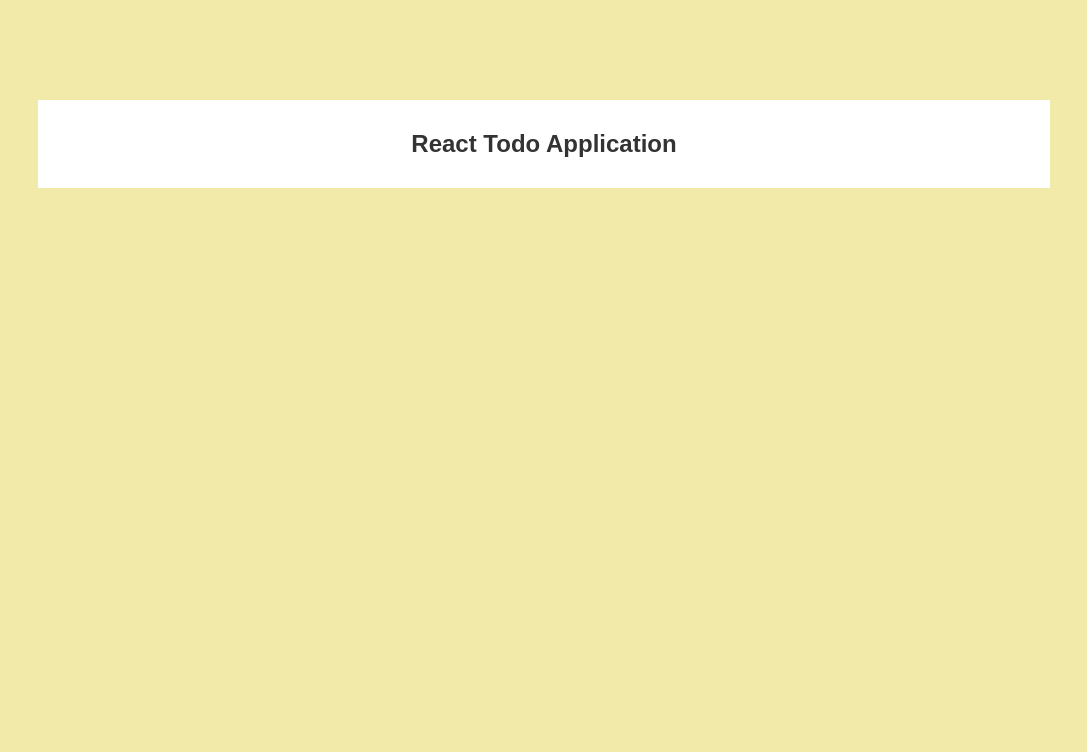
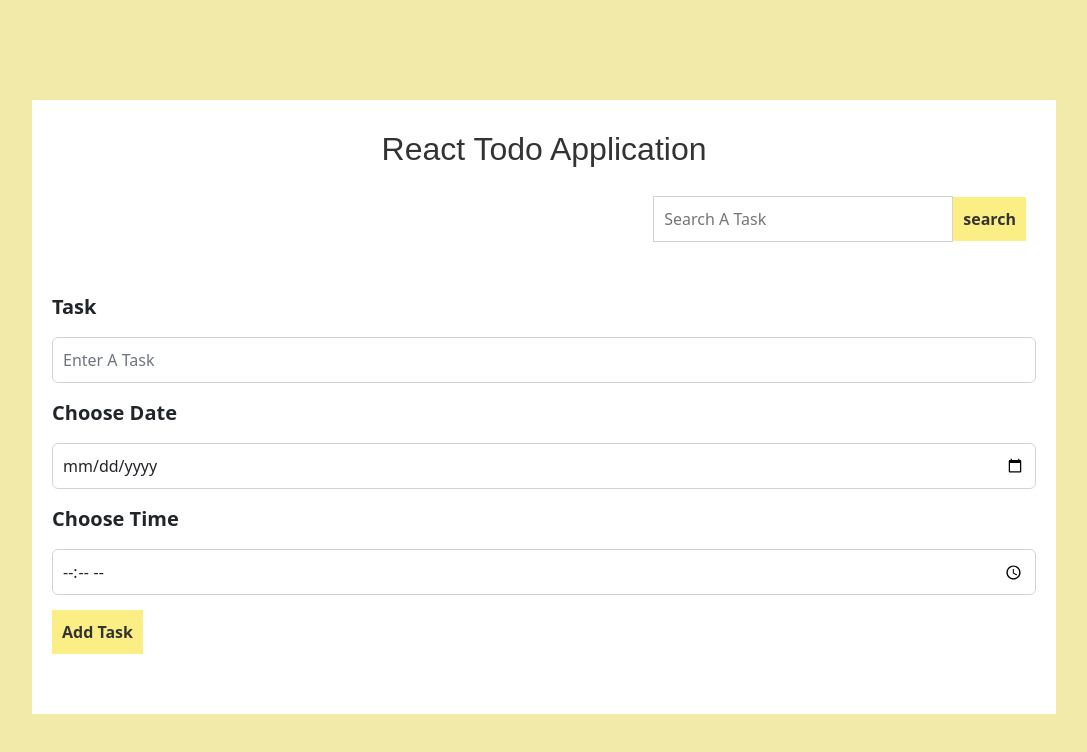
Before and after one commit to Andrica-Mabusela/react-todo-application, a React (Create React App) app: page / in a window 1280 px wide. Shown: the top 752 px of the page, without its empty margins (96-1183 px from the left). Built offline with nearby package versions, Linux system fonts and the light colour scheme.

Commit message:
added complete ui for add task

```diff
--- a/package.json
+++ b/package.json
@@ -9,6 +9,7 @@
     "react": "^18.1.0",
     "react-dom": "^18.1.0",
     "react-scripts": "5.0.1",
+    "styled-components": "^5.3.5",
     "web-vitals": "^2.1.4"
   },
   "scripts": {
--- a/public/index.html
+++ b/public/index.html
@@ -9,6 +9,9 @@
       name="description"
       content="Web site created using create-react-app"
     />
+
+    <link href="https://cdn.jsdelivr.net/npm/bootstrap@5.2.0-beta1/dist/css/bootstrap.min.css" rel="stylesheet" integrity="sha384-0evHe/X+R7YkIZDRvuzKMRqM+OrBnVFBL6DOitfPri4tjfHxaWutUpFmBp4vmVor" crossorigin="anonymous">
+
     <link rel="apple-touch-icon" href="%PUBLIC_URL%/logo192.png" />
     <!--
       manifest.json provides metadata used when your web app is installed on a
@@ -39,5 +42,8 @@
       To begin the development, run `npm start` or `yarn start`.
       To create a production bundle, use `npm run build` or `yarn build`.
     -->
+
+    <script src="https://cdn.jsdelivr.net/npm/@popperjs/core@2.11.5/dist/umd/popper.min.js" integrity="sha384-Xe+8cL9oJa6tN/veChSP7q+mnSPaj5Bcu9mPX5F5xIGE0DVittaqT5lorf0EI7Vk" crossorigin="anonymous"></script>
+<script src="https://cdn.jsdelivr.net/npm/bootstrap@5.2.0-beta1/dist/js/bootstrap.min.js" integrity="sha384-kjU+l4N0Yf4ZOJErLsIcvOU2qSb74wXpOhqTvwVx3OElZRweTnQ6d31fXEoRD1Jy" crossorigin="anonymous"></script>
   </body>
 </html>
--- a/src/App.css
+++ b/src/App.css
@@ -2,4 +2,10 @@
   width: 80%;
   background: #fff;
   margin: 100px auto;
+  padding: 20px;
 }
+
+.Add-todo-wrapper {
+  margin: 40px 0;
+  /* color: rgb(250, 238, 133); */
+}
--- a/src/App.js
+++ b/src/App.js
@@ -1,5 +1,6 @@
 import  TodoHeader  from './components/TodoHeader'
-
+import SearchBar from './components/SearchBar';
+import AddTodoForm from './components/AddTodoForm'
 
 // CSS
 import './App.css'
@@ -8,6 +9,8 @@
   return (
     <div className="App">
         <TodoHeader />
+        <SearchBar />
+        <AddTodoForm />
     </div>
   );
 }
--- a/src/components/AddTodoForm.js
+++ b/src/components/AddTodoForm.js
@@ -0,0 +1,40 @@
+import React from 'react'
+import styled from 'styled-components'
+
+import Button from './Button'
+
+const FormInputElement = styled.input`
+    padding: 10px;
+    margin: 15px 0;
+`
+
+const LabelComponent = styled.label`
+    font-size: 20px;
+    font-weight: 600;
+`
+
+function FormGroup({ type, name, placeholderText, labelText }) {
+    return (
+        <div className='form-group'>
+            <LabelComponent>{labelText}</LabelComponent>
+            <FormInputElement className='form-control' type={type} name={name} placeholder={placeholderText}></FormInputElement>
+        </div>
+    )
+}
+
+function AddTodoForm() {
+
+    return (
+        <section className="Add-todo-wrapper">
+            <form>
+                <FormGroup type="text" name="task" placeholderText="Enter A Task" labelText="Task"></FormGroup>
+                <FormGroup type="date" name="date" labelText="Choose Date"></FormGroup>
+                <FormGroup type="time" name="time" placeholderText="Time" labelText="Choose Time"></FormGroup>
+                <Button text="Add Task" />
+            </form>
+        </section>
+    )
+
+}
+
+export default AddTodoForm
--- a/src/components/Button.js
+++ b/src/components/Button.js
@@ -1,8 +1,22 @@
 import React from 'react'
+import styled from 'styled-components'
 
-function Button() {
+const ButtonComponent = styled.button`
+    color: #333;
+    background-color: rgb(250, 238, 133);
+    padding: 10px;
+    margin-right: 10px;
+    font-weight: bold;
+    border: none;
+`
+
+function Button({text}) {
   return (
-    <div>Button</div>
+    <React.Fragment>
+      <ButtonComponent>
+        {text}
+        </ButtonComponent>
+    </React.Fragment>
   )
 }
 
--- a/src/components/SearchBar.js
+++ b/src/components/SearchBar.js
@@ -0,0 +1,31 @@
+import styled from 'styled-components'
+
+import React from 'react'
+import Button from './Button'
+
+const FormComponent = styled.form`
+    display: flex;
+    width: 100%;
+    justify-content: flex-end;
+    align-items: center;
+`
+
+const InputElement = styled.input`
+    width: 300px;
+    padding: 10px;
+    border: 1px solid lightgrey;
+    margin: 10px 0;
+`
+
+function SearchBar() {
+  return (
+    <React.Fragment>
+            <FormComponent>
+                <InputElement type="text" placeholder="Search A Task"></InputElement>
+                <Button text="search"></Button>
+            </FormComponent>
+    </React.Fragment>
+  )
+}
+
+export default SearchBar
--- a/src/index.css
+++ b/src/index.css
@@ -1,3 +1,9 @@
+* {
+    margin: 0;
+    padding: 0;
+    box-sizing: border-box;
+}
+
 body {
     background-color: rgb(241, 234, 169);
 }
```
Also changed, not shown: 1 other file (tests, documents, lock files or other folders).
